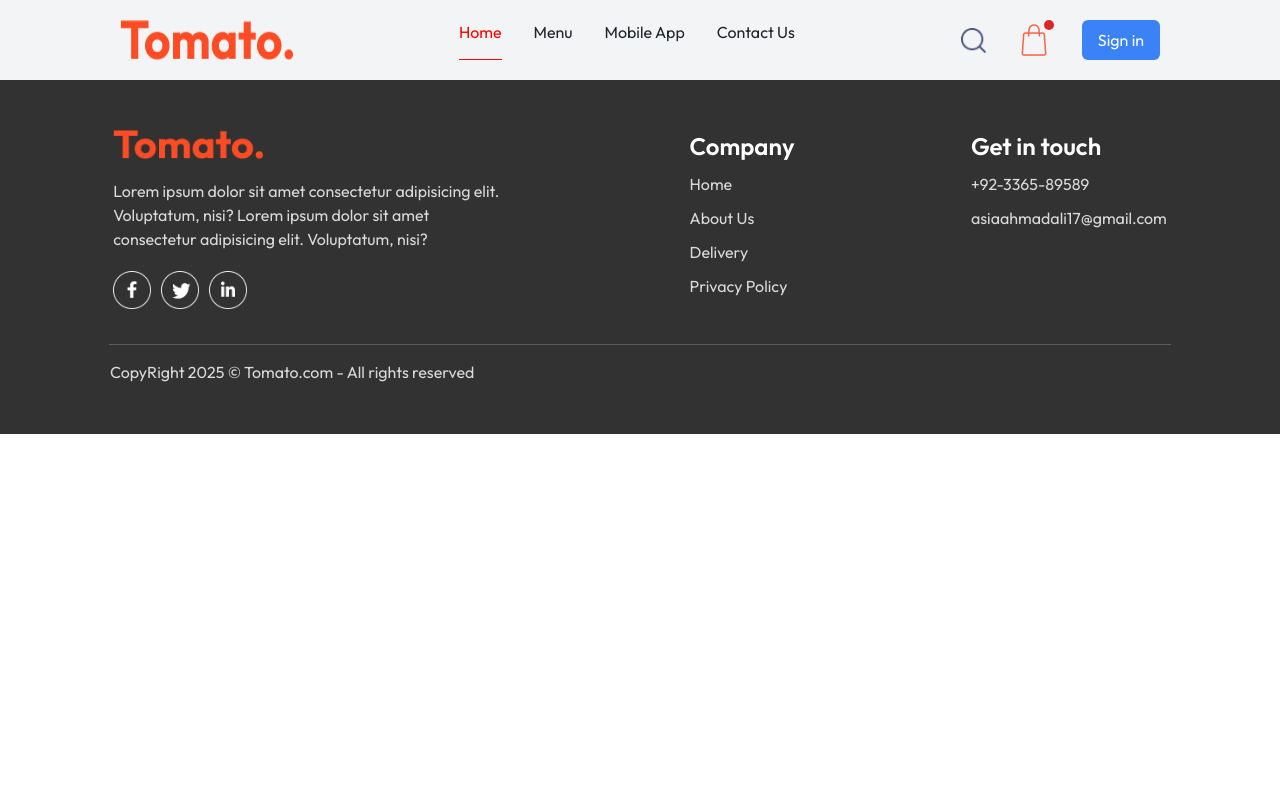
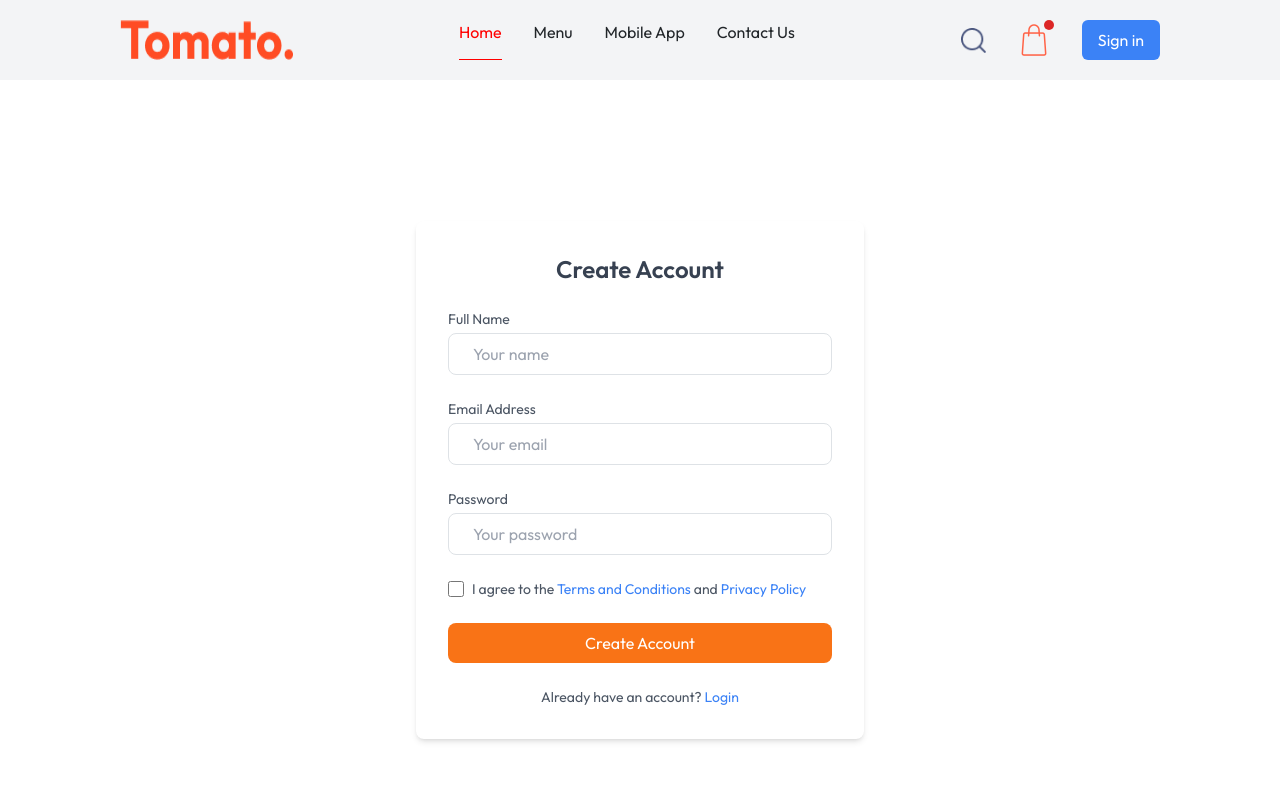
Before and after one commit to asiaahmadali/FoodDel, a React (Vite) app in the folder Frontend/: page /signup in a window 1280 px wide. Shown: the top 800 px of the page. Built offline with nearby package versions, Linux system fonts and the light colour scheme.

Commit message:
signup&login added

```diff
--- a/Frontend/src/App.jsx
+++ b/Frontend/src/App.jsx
@@ -5,6 +5,8 @@ import Home from './pages/Home/Home';
 import Cart from './pages/Cart/Cart';
 import PlaceOrder from './pages/PlaceOrder/PlaceOrder';
 import Footer from './components/Footer/Footer';
+import SignUp from './pages/SignUp/SignUp';
+import Login from './pages/Login/Login';
 
 function App() {
   return (
@@ -14,6 +16,8 @@ function App() {
         <Route path="/" element={<Home />} />
         <Route path="/cart" element={<Cart />} />
         <Route path="/placeorder" element={<PlaceOrder />} />
+        <Route path="/signup" element={<SignUp />} />
+        <Route path="/login" element={<Login />} />
       </Routes>
       <Footer />
     </div>
--- a/Frontend/src/components/Navbar/NavBar.jsx
+++ b/Frontend/src/components/Navbar/NavBar.jsx
@@ -48,7 +48,10 @@ function NavBar() {
           {/* sign in */}
           <div>
             <button className="bg-blue-500 font-outfit px-3 py-2 transition-all duration-300 ease-in-out hover:bg-blue-700  text-white rounded-md">
-              Sign in
+              <Link to="/signup" className="hover:text-white">
+                {' '}
+                Sign in
+              </Link>
             </button>
           </div>
         </div>
--- /dev/null
+++ b/Frontend/src/pages/Login/Login.jsx
@@ -0,0 +1,88 @@
+function Login() {
+  const handleSubmit = (e) => {
+    e.preventDefault();
+    // You can handle the form submission logic here
+    console.log('Form submitted');
+  };
+
+  return (
+    <div className="flex justify-center items-center min-h-screen font-outfit ">
+      <div className="w-full max-w-md p-8 bg-white rounded-lg shadow-md">
+        <h2 className="text-2xl font-bold text-center text-gray-700 mb-6">
+          Login
+        </h2>
+        <form onSubmit={handleSubmit}>
+          <div className="mb-4">
+            <label
+              htmlFor="email"
+              className="block text-sm font-medium text-gray-600"
+            >
+              Email
+            </label>
+            <input
+              type="email"
+              id="email"
+              name="email"
+              className="w-full px-4 py-2 mt-1 border rounded-lg bg-white focus:outline-none focus:ring-1 focus:ring-orange-500"
+              placeholder="Your email"
+              required
+            />
+          </div>
+
+          <div className="mb-4">
+            <label
+              htmlFor="password"
+              className="block text-sm font-medium text-gray-600"
+            >
+              Password
+            </label>
+            <input
+              type="password"
+              id="password"
+              name="password"
+              className="w-full  px-4 py-2 mt-1 border rounded-lg focus:outline-none focus:ring-1 focus:ring-orange-500"
+              placeholder="Your password"
+              required
+            />
+          </div>
+
+          <div className="mb-6 flex items-center">
+            <input
+              type="checkbox"
+              id="terms"
+              name="terms"
+              className="h-4 w-4 text-blue-500 border-gray-300 rounded"
+              required
+            />
+            <label htmlFor="terms" className="ml-2 text-sm text-gray-600">
+              I agree to the{' '}
+              <a href="/terms" className="text-blue-500 hover:underline">
+                Terms and Conditions
+              </a>{' '}
+              and{' '}
+              <a href="/privacy" className="text-blue-500 hover:underline">
+                Privacy Policy
+              </a>
+            </label>
+          </div>
+
+          <button
+            type="submit"
+            className="w-full py-2 bg-orange-500 text-white rounded-lg hover:bg-orange-600 outline-none"
+          >
+            Login
+          </button>
+        </form>
+
+        <p className="mt-4 text-center text-sm text-gray-600">
+          Do not have an account?{' '}
+          <a href="/signup" className="text-blue-500 hover:underline">
+            SignUp
+          </a>
+        </p>
+      </div>
+    </div>
+  );
+}
+
+export default Login;
--- /dev/null
+++ b/Frontend/src/pages/SignUp/SignUp.jsx
@@ -0,0 +1,105 @@
+function SignUp() {
+  const handleSubmit = (e) => {
+    e.preventDefault();
+    // You can handle the form submission logic here
+    console.log('Form submitted');
+  };
+
+  return (
+    <div className="flex justify-center items-center min-h-screen font-outfit ">
+      <div className="w-full max-w-md p-8 bg-white rounded-lg shadow-md">
+        <h2 className="text-2xl font-bold text-center text-gray-700 mb-6">
+          Create Account
+        </h2>
+        <form onSubmit={handleSubmit}>
+          <div className="mb-4">
+            <label
+              htmlFor="name"
+              className="block text-sm font-medium text-gray-600"
+            >
+              Full Name
+            </label>
+            <input
+              type="text"
+              id="name"
+              name="name"
+              className="w-full px-4 py-2 mt-1 border rounded-lg focus:outline-none focus:ring-1 focus:ring-orange-500"
+              placeholder="Your name"
+              required
+            />
+          </div>
+
+          <div className="mb-4">
+            <label
+              htmlFor="email"
+              className="block text-sm font-medium text-gray-600"
+            >
+              Email Address
+            </label>
+            <input
+              type="email"
+              id="email"
+              name="email"
+              className="w-full px-4 py-2 mt-1 border rounded-lg bg-white focus:outline-none focus:ring-1 focus:ring-orange-500"
+              placeholder="Your email"
+              required
+            />
+          </div>
+
+          <div className="mb-4">
+            <label
+              htmlFor="password"
+              className="block text-sm font-medium text-gray-600"
+            >
+              Password
+            </label>
+            <input
+              type="password"
+              id="password"
+              name="password"
+              className="w-full  px-4 py-2 mt-1 border rounded-lg focus:outline-none focus:ring-1 focus:ring-orange-500"
+              placeholder="Your password"
+              required
+            />
+          </div>
+
+          <div className="mb-6 flex items-center">
+            <input
+              type="checkbox"
+              id="terms"
+              name="terms"
+              className="h-4 w-4 text-blue-500 border-gray-300 rounded"
+              required
+            />
+            <label htmlFor="terms" className="ml-2 text-sm text-gray-600">
+              I agree to the{' '}
+              <a href="/terms" className="text-blue-500 hover:underline">
+                Terms and Conditions
+              </a>{' '}
+              and{' '}
+              <a href="/privacy" className="text-blue-500 hover:underline">
+                Privacy Policy
+              </a>
+            </label>
+          </div>
+
+          <button
+            type="submit"
+            className="w-full py-2 bg-orange-500 text-white rounded-lg hover:bg-orange-600 focus:outline-none outline-none"
+          >
+            Create Account
+          </button>
+        </form>
+
+        <p className="mt-4 text-center text-sm text-gray-600">
+          Already have an account?{' '}
+          <a href="/login" className="text-blue-500 hover:underline">
+            Login
+          </a>
+        </p>
+      </div>
+    </div>
+  );
+}
+
+export default SignUp;
```
